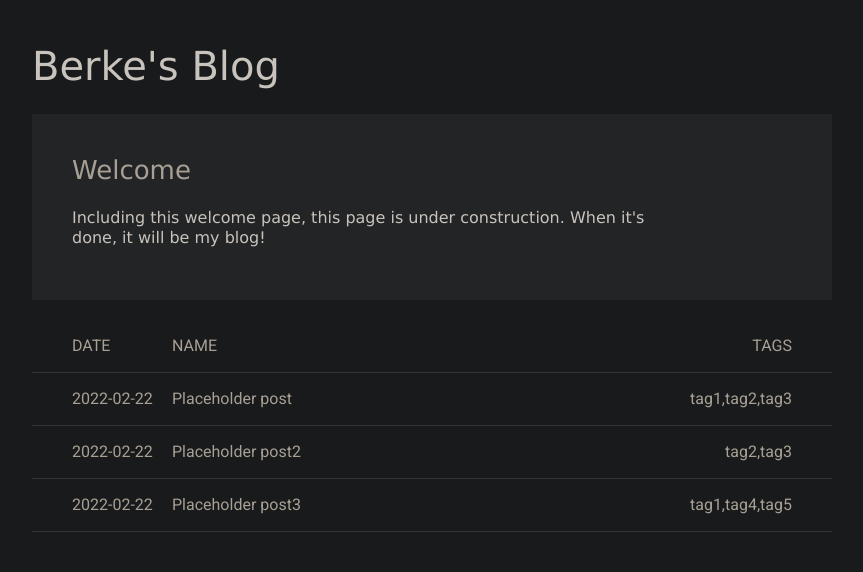
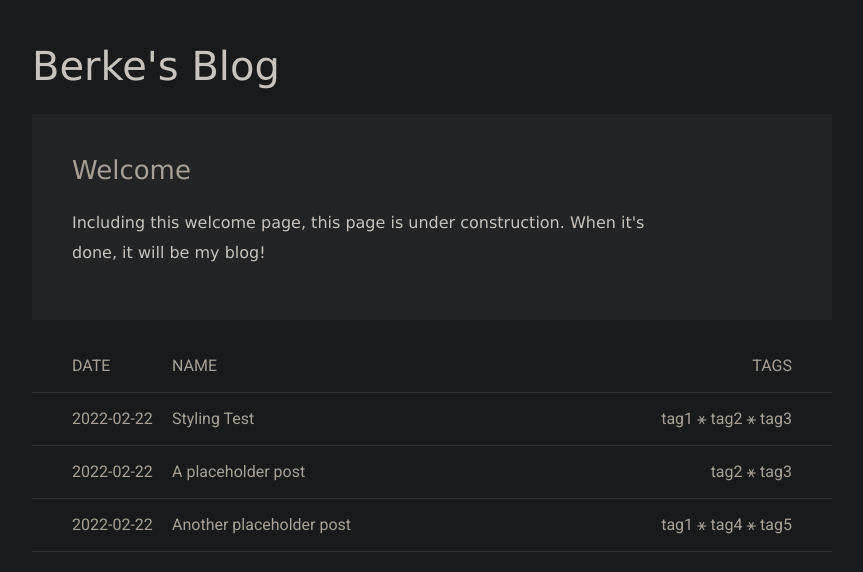
Before and after one commit to berkefiliz/blog-webpage, an Angular app: page / in a window 1280 px wide. Shown: the top 572 px of the page, without its empty margins (208-1071 px from the left). Built offline with nearby package versions, Linux system fonts and the light colour scheme.

Commit message:
Make different posts

```diff
--- a/src/app/app.component.scss
+++ b/src/app/app.component.scss
@@ -44,6 +44,7 @@ p {
   padding: 40px;
   display: flex;
   flex-direction: row;
+  line-height: 30px;
   cursor: pointer;
   h1 {
     font-family: "Century Gothic", CenturyGothic, Geneva, AppleGothic,
--- a/src/app/content/content.component.html
+++ b/src/app/content/content.component.html
@@ -8,45 +8,6 @@
   </div>
 </div>
 
-<div class="div-post-content">
-  <p>
-    Welcome again! This post is designed to test some styling elements. Those
-    elements include large headers, small headers, links and lists. I would love
-    to share something right now, however the backend of this website is not
-    ready yet. For now, enjoy some music! The song is called
-    <a href="https://www.youtube.com/watch?v=UvrLV3MqOIw" target="blank_"
-      ><span>Objets de Vertu</span></a
-    >
-    (Objects of Virtue) and it features two bass guitars!
-  </p>
-  <br />
-  <h1>What a large title</h1>
-  <h2>And a smaller one</h2>
-  <p>
-    I do not know how to fill this in. I do not like using Lorem Ipsum; I think
-    it is more fun to improvise a meaningless paragraph when testing is needed.
-    It is indeed time consuming but oh well, roses are spiky!
-  </p>
-  <h2>Yet another one</h2>
-  <p>
-    These titles are going out of hand! Someone stop them! Here are some things
-    you can do to stop the titles from overtaking this page:
-  </p>
-  <ul>
-    <li>&#9744; Move away from the page, do not take the attention on you.</li>
-    <li>&#9744; Make sure you are not being followed.</li>
-    <li>&#9744; Do NOT make a sound and keep calm.</li>
-    <li>
-      &#9744; Get to a safe location and call the authorities. Stay in position
-      until the situation is handeled by professionals.
-    </li>
-  </ul>
-  <br />
-  <p>That's it! I hope this tutorial was helpful for some of you!</p>
-  <h2>Some actual content</h2>
-  <p>
-    As you can see, I am actually experimenting with the designs. I am trying to
-    keeo everything simple and clean. Should you have any suggestions, please
-    contact to the owner of the page.
-  </p>
+<div class="div-post-content" [innerHtml]="TEXTS[findPostByTitle(post_title).id]">
+
 </div>
--- a/src/app/content/content.component.ts
+++ b/src/app/content/content.component.ts
@@ -1,27 +1,30 @@
-import { Component, OnInit } from '@angular/core';
+import { Component, OnInit, ViewEncapsulation } from '@angular/core';
 import { ActivatedRoute } from '@angular/router';
 
 import { Post, POST_DATABASE } from '../post-directory';
+
+import { TEXTS_RAW } from './posts';
 
 @Component({
   selector: 'app-content',
   templateUrl: './content.component.html',
   styleUrls: ['./content.component.scss', '../app.component.scss'],
+  encapsulation: ViewEncapsulation.None,
 })
 export class ContentComponent implements OnInit {
-  constructor(private _Activatedroute: ActivatedRoute) {
-
-  }
+  constructor(private _Activatedroute: ActivatedRoute) {}
 
   post_title: any;
+  TEXTS: any;
 
   ngOnInit(): void {
-    let raw_url = this._Activatedroute.snapshot.paramMap.get("id")
-    this.post_title = decodeURI((raw_url ? raw_url : ""));
+    let raw_url = this._Activatedroute.snapshot.paramMap.get('id');
+    this.post_title = decodeURI(raw_url ? raw_url : '');
+    this.TEXTS = TEXTS_RAW;
   }
 
   findPostByTitle(title: string): Post {
-    return POST_DATABASE.filter(function(p) {
+    return POST_DATABASE.filter(function (p) {
       return p.name == title;
     })[0];
   }
--- /dev/null
+++ b/src/app/content/posts.ts
@@ -0,0 +1,59 @@
+export var TEXTS_RAW = {
+  stylingtest: `
+    <p>
+      Welcome again! This post is designed to test some styling elements. Those
+      elements include large headers, small headers, links and lists. I would love
+      to share something right now, however the backend of this website is not ready
+      yet. For now, enjoy some music! The song is called
+      <a href="https://www.youtube.com/watch?v=UvrLV3MqOIw" target="blank_"
+        ><span>Objets de Vertu</span></a
+      >
+      (Objects of Virtue) and it features two bass guitars!
+    </p>
+    <br />
+    <h1>What a large title</h1>
+    <h2>And a smaller one</h2>
+    <p>
+      I do not know how to fill this in. I do not like using Lorem Ipsum; I think it
+      is more fun to improvise a meaningless paragraph when testing is needed. It is
+      indeed time consuming but oh well, roses are spiky!
+    </p>
+    <h2>Yet another one</h2>
+    <p>
+      These titles are going out of hand! Someone stop them! Here are some things
+      you can do to stop the titles from overtaking this page:
+    </p>
+    <ul>
+      <li>&#9744; Move away from the page, do not take the attention on you.</li>
+      <li>&#9744; Make sure you are not being followed.</li>
+      <li>&#9744; Do NOT make a sound and keep calm.</li>
+      <li>
+        &#9744; Get to a safe location and call the authorities. Stay in position
+        until the situation is handeled by professionals.
+      </li>
+    </ul>
+    <br />
+    <p>That's it! I hope this tutorial was helpful for some of you!</p>
+    <h2>Some actual content</h2>
+    <p>
+      As you can see, I am actually experimenting with the designs. I am trying to
+      keep everything simple and clean. Should you have any suggestions, please
+      contact to the owner of the page.
+    </p>
+  `,
+  place1: `
+    <p>No content over here! After I complete my experimentation about styling and
+    backend, these will be actual posts. Currently the only remotely interesting
+    post is <a href="http://blog.berkefiliz.com/post/Styling%2520Test"
+    ><span>the styling test</span></a
+    >. Go check it out! If you want to, that is.</p>
+  `,
+  place2: `
+    <p>No content over here either! I am running out of ideas to keep the variety
+    in text without actually writing about anything. Oh well, maybe you should go
+    and take a walk. Repeat the process until this page is ready. Even better, go
+    check out <a href="http://blog.berkefiliz.com/post/Styling%2520Test"
+    ><span>the styling test</span></a
+    > and send me some feedback. How does that sound?</p>
+  `,
+};
--- a/src/app/homepage/homepage.component.html
+++ b/src/app/homepage/homepage.component.html
@@ -23,6 +23,6 @@
   <div *ngFor="let post of POSTS" [routerLink]="['/post', make_url(post.name)]" class="div-post">
     <div class="date">{{post.date}}</div>
     <div class="name">{{post.name}}</div>
-    <div class="tags">{{post.tags}}</div>
+    <div class="tags">{{make_taglist(post.tags)}}</div>
   </div>
 </div>
--- a/src/app/homepage/homepage.component.ts
+++ b/src/app/homepage/homepage.component.ts
@@ -18,4 +18,8 @@ export class HomepageComponent implements OnInit {
   make_url(input: string): string {
     return encodeURI(input)
   }
+
+  make_taglist(tags: string[]): string {
+    return tags.join(" ⚹ ")
+  }
 }
--- a/src/app/post-directory.ts
+++ b/src/app/post-directory.ts
@@ -1,4 +1,5 @@
 export interface Post {
+  id: string;
   date: string;
   name: string;
   tags: string[];
@@ -6,18 +7,21 @@ export interface Post {
 
 export var POST_DATABASE: Post[] = [
   {
+    id: "stylingtest",
     date: '2022-02-22',
-    name: 'Placeholder post',
+    name: 'Styling Test',
     tags: ['tag1', 'tag2', 'tag3'],
   },
   {
+    id: "place1",
     date: '2022-02-22',
-    name: 'Placeholder post2',
+    name: 'A placeholder post',
     tags: ['tag2', 'tag3'],
   },
   {
+    id: "place2",
     date: '2022-02-22',
-    name: 'Placeholder post3',
+    name: 'Another placeholder post',
     tags: ['tag1', 'tag4', 'tag5'],
   },
 ];
```
